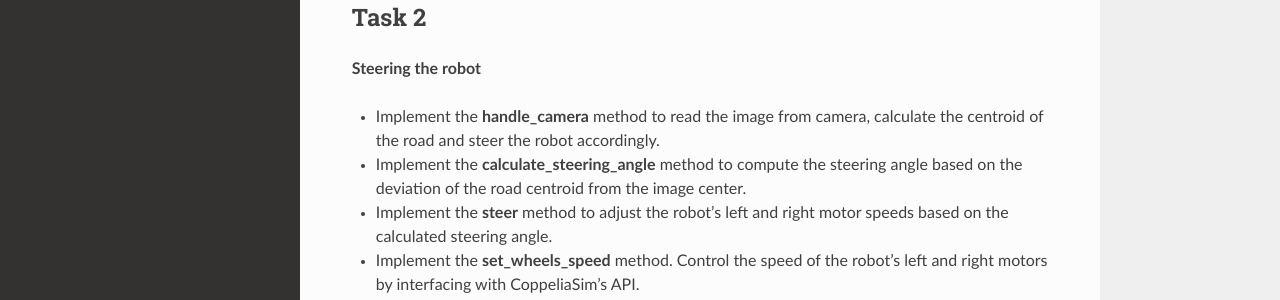
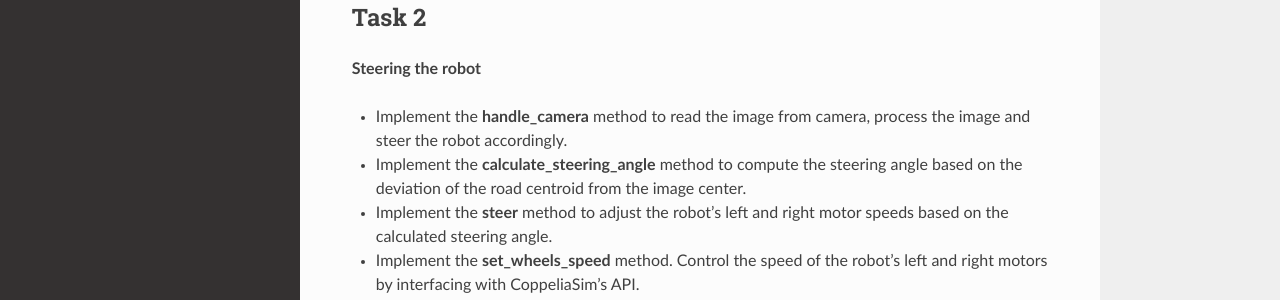
Before and after one commit to EmbeddedSystems-UniversitySiegen/eclab-task3, a Sphinx documentation site: the page built from docs/source/Task_sheet.md, in a window 1280 px wide and 1357 px high. Shown: the part 847-1147 px from the top of the window. Built offline with Sphinx 7.4.7 and the Read the Docs theme 3.1.0, drawn with Linux system fonts in a browser that asks for light colours.

Commit message:
Updated handle_camera method in task sheet

```diff
--- a/docs/source/Task_sheet.md
+++ b/docs/source/Task_sheet.md
@@ -34,7 +34,7 @@ Key Concepts and Approaches:
 
 **Steering the robot**
 
-- Implement the **handle_camera** method to read the image from camera, calculate the centroid of the road and steer the robot accordingly.
+- Implement the **handle_camera** method to read the image from camera, process the image and steer the robot accordingly.
 
 - Implement the **calculate_steering_angle** method to compute the steering angle based on the deviation of the road centroid from the image center.
 
```
